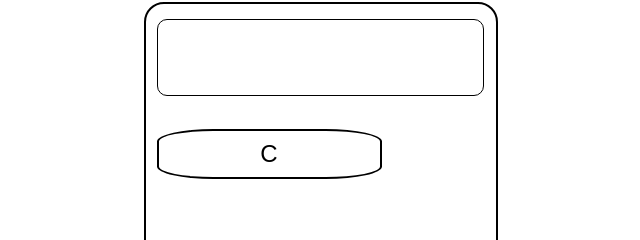
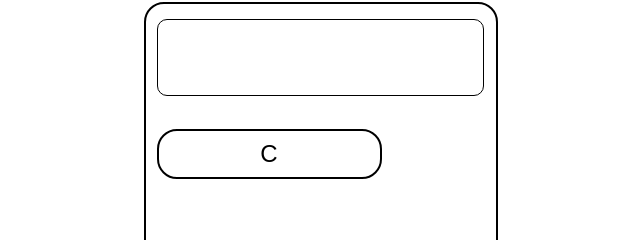
Before and after one commit to jeast3113/calculator-odin-project, a plain HTML site: page index.html in a window 1280 px wide. Shown: the part 146-386 px from the top of the page, 319-959 px from the left. Drawn offline with Linux system fonts and the light colour scheme.

Commit message:
changed button radius

```diff
--- a/css/styles.css
+++ b/css/styles.css
@@ -36,7 +36,7 @@
   font-size: 24px;
   text-align: center;
   border: 2px solid black;
-  border-radius: 25%;
+  border-radius: 20px;
   background-color: white;
 }
 
```
